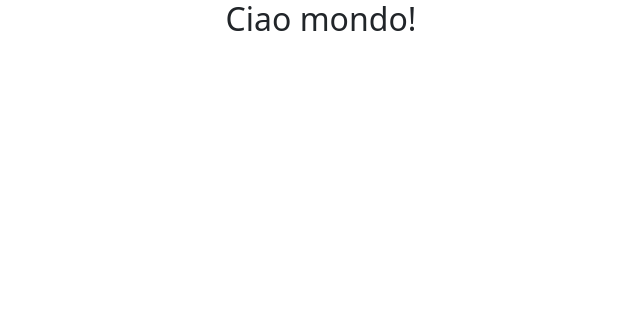
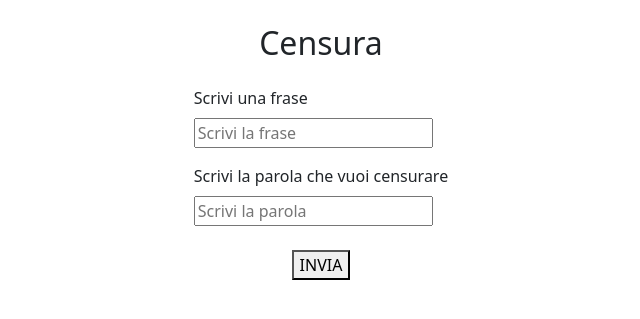
Before and after one commit to RiccardoSignorini/php-badwords, a PHP site: page / in a window 1280 px wide. Shown: the top 319 px of the page, without its empty margins (319-959 px from the left). Run offline with PHP 8.4, Linux system fonts and the light colour scheme.

Commit message:
creazione input

```diff
--- a/index.php
+++ b/index.php
@@ -1,5 +1,5 @@
 <?php
-
+    $prova = "Censura";
 ?>
 
 <!DOCTYPE html>
@@ -13,8 +13,30 @@
     <link href="https://cdn.jsdelivr.net/npm/bootstrap@5.3.0-alpha1/dist/css/bootstrap.min.css" rel="stylesheet" integrity="sha384-GLhlTQ8iRABdZLl6O3oVMWSktQOp6b7In1Zl3/Jr59b6EGGoI1aFkw7cmDA6j6gD" crossorigin="anonymous">
 </head>
 <body>
-    <div class="container text-center">
-        <h2>Ciao mondo!</h2>
+    <div class="container d-flex justify-content-center">
+        <div>
+            <h2 class="text-center my-4"><?php echo $prova ?></h2>
+            <div>
+                <div class="my-3">
+                    <label for="basic-url" class="form-label">Scrivi una frase</label>
+                    <div>
+                        <input type="text" placeholder="Scrivi la frase">
+                    </div>
+                </div>
+
+                <div class="my-3">
+                    <label for="basic-url" class="form-label">Scrivi la parola che vuoi censurare</label>
+                    <div>
+                        <input type="text" placeholder="Scrivi la parola">
+                    </div>
+                </div>
+
+                <div class="text-center my-4">
+                    <button>INVIA</button>
+                </div>
+            </div>
+        </div>
+
     </div>
 
 
```
